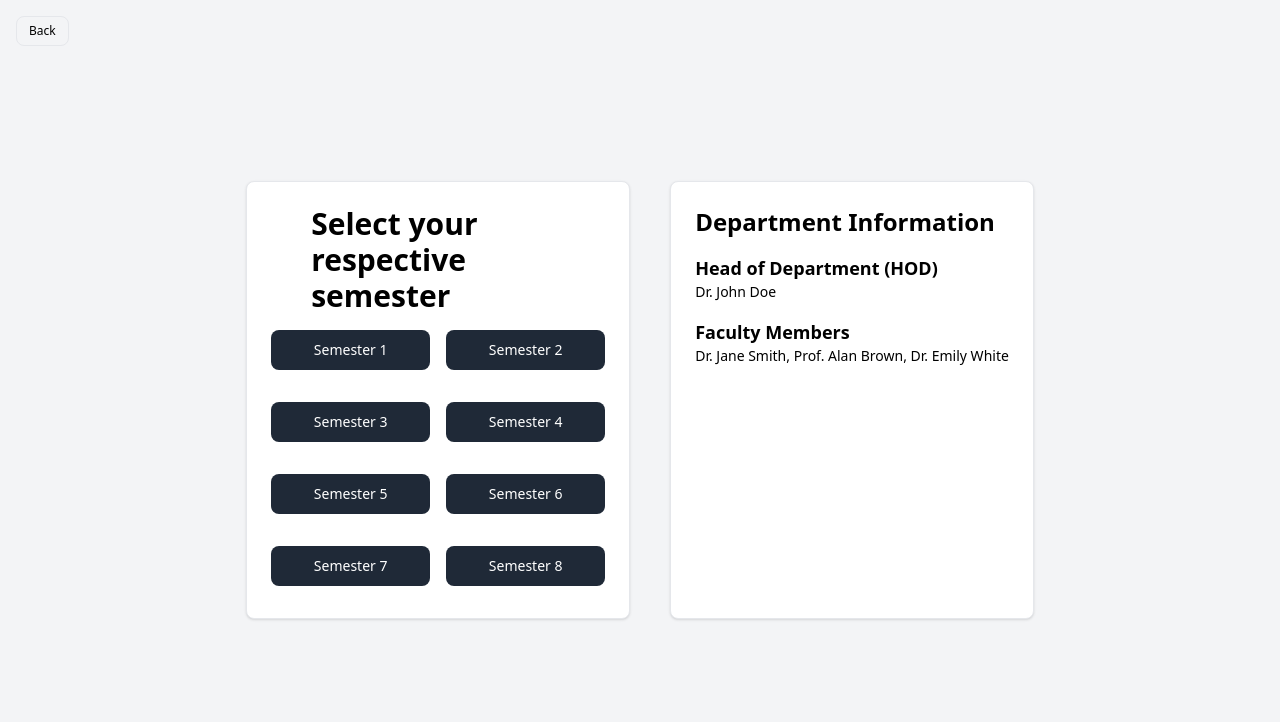
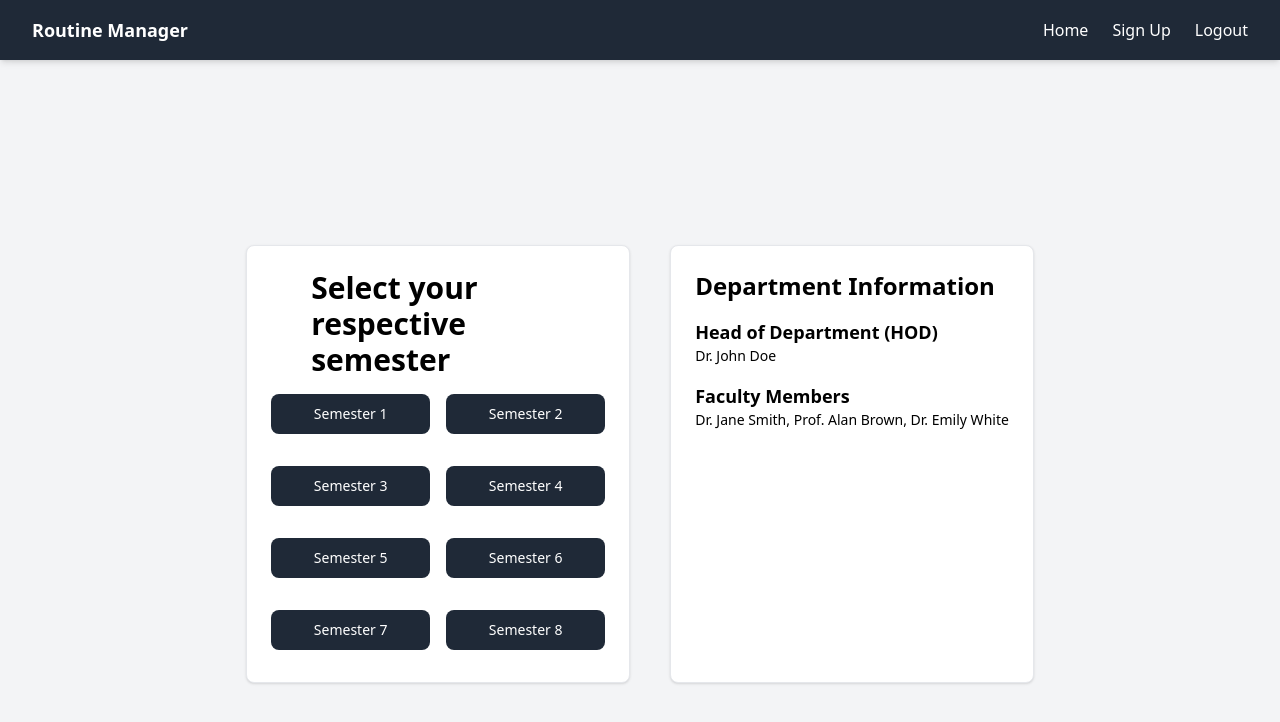
Before and after one commit to NABADEEP069/RoutineMgt, a Next.js app: page /dept in a window 1280 px wide. Shown: the top 722 px of the page. Built offline with nearby package versions, Linux system fonts and the light colour scheme.

Commit message:
upd navbar

```diff
--- /dev/null
+++ b/app/components/navbar.tsx
@@ -0,0 +1,18 @@
+'use client';
+import React from "react";
+import Link from "next/link";
+
+export default function Navbar() {
+    return (
+        <nav className="bg-gray-800 text-white py-4 px-8 shadow-md fixed top-0 w-full z-50">
+            <div className="max-w-7xl mx-auto flex justify-between items-center">
+                <h1 className="text-lg font-bold">Routine Manager</h1>
+                <div className="space-x-6">
+                    <Link href="/home" className="hover:text-gray-300">Home</Link>
+                    <Link href="/signup" className="hover:text-gray-300">Sign Up</Link>
+                    <Link href="/logout" className="hover:text-red-400">Logout</Link>
+                </div>
+            </div>
+        </nav>
+    );
+}
--- a/app/dept/page.tsx
+++ b/app/dept/page.tsx
@@ -7,20 +7,8 @@ export default function SelectSemester() {
         window.location.href = `./${semester}`;
     };
 
-    const handleBackClick = () => {
-        // Navigate to the home page
-        window.location.href = './home';
-    };
-
     return (
         <div className="h-screen flex bg-gray-100 flex-col justify-center items-center relative">
-            <button
-                type="button"
-                onClick={handleBackClick}
-                className="absolute top-4 left-4 text-black bg-white-500 border focus:ring-4 focus:ring-blue-300 font-medium rounded-lg text-xs px-3 py-1.5"
-            >
-                Back
-            </button>
             <div className="flex justify-center space-x-10">
                 <div className="block max-w-sm p-6 bg-white border border-gray-200 rounded-lg shadow">
                     <div className="px-10">
--- /dev/null
+++ b/app/layout.server.tsx
@@ -0,0 +1,6 @@
+import type { Metadata } from "next";
+
+export const metadata: Metadata = {
+  title: "RoutineMgt",
+  description: "Generated by create next app",
+};
--- a/app/layout.tsx
+++ b/app/layout.tsx
@@ -1,7 +1,9 @@
-import type { Metadata } from "next";
+"use client";
+
 import { Geist, Geist_Mono } from "next/font/google";
+import { usePathname } from "next/navigation";
 import "./globals.css";
-import React = require("react");
+import Navbar from "./components/navbar";
 
 const geistSans = Geist({
   variable: "--font-geist-sans",
@@ -13,22 +15,24 @@ const geistMono = Geist_Mono({
   subsets: ["latin"],
 });
 
-export const metadata: Metadata = {
-  title: "RoutineMgt",
-  description: "Generated by create next app",
-};
-
 export default function RootLayout({
   children,
 }: Readonly<{
   children: React.ReactNode;
 }>) {
+  const pathname = usePathname(); // Get the current route
+
   return (
     <html lang="en">
       <body
-        className={`${geistSans.variable} ${geistMono.variable} antialiased`}
+        className={`${geistSans.variable} ${geistMono.variable} bg-gray-100 antialiased`}
       >
-        {children}
+        {/* Show Navbar only if the current path is NOT '/signup' */}
+        {pathname !== "/signup" && <Navbar />}
+
+        <div className={`${pathname !== "/signup" ? "pt-16" : ""}`}>
+          {children}
+        </div>
       </body>
     </html>
   );
--- a/app/signup/page.tsx
+++ b/app/signup/page.tsx
@@ -8,13 +8,13 @@ export default function Signin() {
                 <div>
                     <div className="px-10">
                         <div className="text-3xl font-extrabold">
-                            Sign up
+                            Sign In
                         </div>
                     </div>
                     <div className="pt-2">
                         <LabelledInput label="Username" placeholder="yourmail@gmail.com" />
                         <LabelledInput label="Password" type={"password"} placeholder="123456" />
-                        <button type="button" className="mt-8 w-full text-white bg-gray-800 focus:ring-4 focus:ring-gray-300 font-medium rounded-lg text-sm px-5 py-2.5 me-2 mb-2">Sign up</button>
+                        <button type="button" className="mt-8 w-full text-white bg-gray-800 focus:ring-4 focus:ring-gray-300 font-medium rounded-lg text-sm px-5 py-2.5 me-2 mb-2">Sign In</button>
                     </div>
                     <button type="button" onClick={() => window.location.href = './home'} className="mt-8 w-full text-white bg-gray-800 focus:ring-4 focus:ring-gray-300 font-medium rounded-lg text-sm px-5 py-2.5 me-2 mb-2">Home</button>
                 </div>
```
